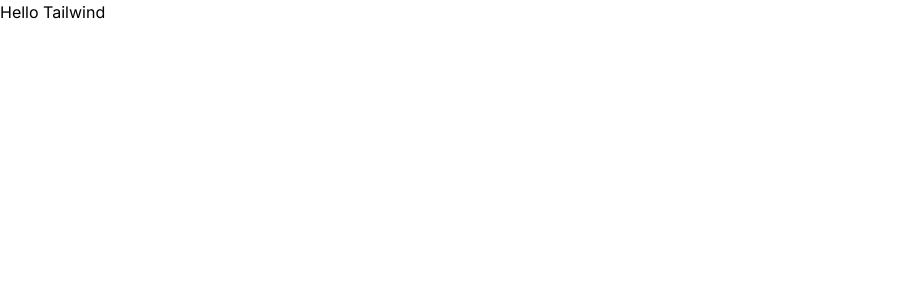
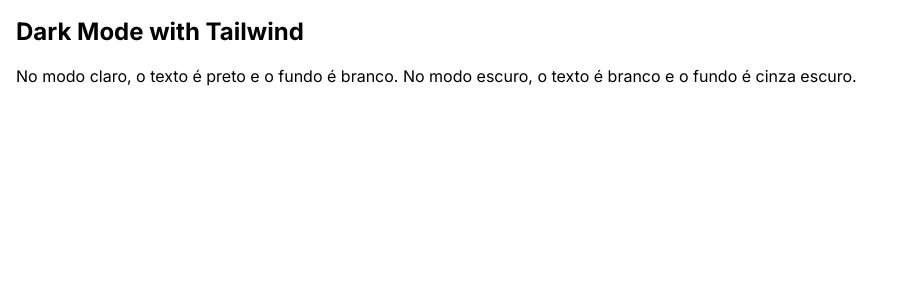
Before and after one commit to thayna-bezerra/dashboard, a Next.js app in the folder tailwind-next/: page / in a window 1280 px wide. Shown: the top 300 px of the page, without its empty margins (0-918 px from the left). Built offline with nearby package versions, Linux system fonts and the light colour scheme.

Commit message:
dark mode with tailwind

```diff
--- a/tailwind-next/src/app/page.tsx
+++ b/tailwind-next/src/app/page.tsx
@@ -2,6 +2,11 @@
 
 export default function Home() {
   return (
-    <h1>Hello Tailwind</h1>
+    <div class="container mx-auto p-4">
+    <h1 class="text-2xl font-bold mb-4 dark:text-gray-200">Dark Mode with Tailwind</h1>
+    <p class="mt-4 dark:text-gray-300">
+      No modo claro, o texto é preto e o fundo é branco. No modo escuro, o texto é branco e o fundo é cinza escuro.
+    </p>
+  </div>
   );
 }
```
Also changed, not shown: 1 other file (tests, documents, lock files or other folders).
